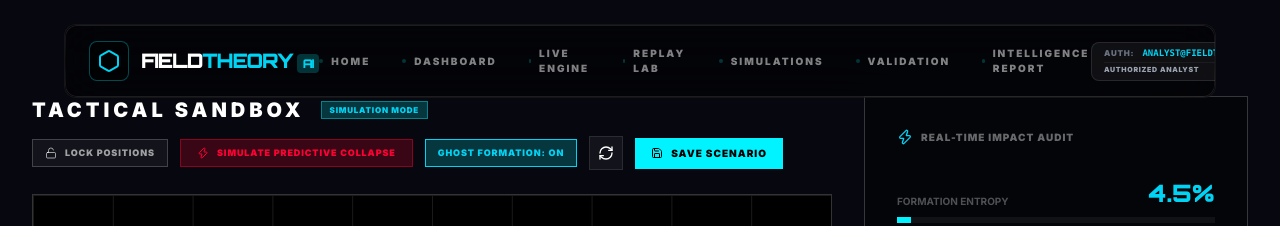
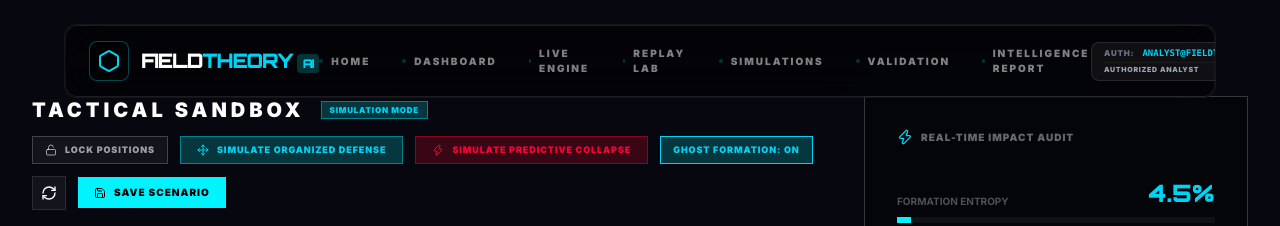
Before and after one commit to Llamahahaha/gdg-hackathon2, a Next.js app: page /simulations in a window 1280 px wide. Shown: the top 226 px of the page. Built offline with nearby package versions, Linux system fonts and the light colour scheme; no server answers.

Commit message:
feat: add simulate defense button to test low entropy

```diff
--- a/app/simulations/page.tsx
+++ b/app/simulations/page.tsx
@@ -229,6 +229,48 @@ export default function SimulationsPage() {
     });
   };
 
+  const simulateDefense = () => {
+    setSandboxState((prev) => {
+      let aIndex = 0;
+      const newNodes = prev.nodes.map((n) => {
+        if (n.team === 'A') {
+          // 4-4-2 compact block
+          let targetX = 400;
+          let targetY = 200;
+          if (aIndex < 4) { // 4 defenders
+            targetX = 250 + aIndex * 100;
+            targetY = 320;
+          } else if (aIndex < 8) { // 4 midfielders
+            targetX = 250 + (aIndex - 4) * 100;
+            targetY = 220;
+          } else { // 2 forwards + 1 GK/extra
+            targetX = 300 + (aIndex - 8) * 100;
+            targetY = 120;
+          }
+          aIndex++;
+          return { ...n, x: targetX, y: targetY };
+        }
+        return n;
+      });
+
+      const teamA = newNodes
+        .filter((n) => n.team === 'A')
+        .map((n) => ({
+          id: n.id,
+          x: (n.x / 800) * 1920,
+          y: (n.y / 400) * 1080,
+        }));
+
+      return {
+        ...prev,
+        nodes: newNodes,
+        entropy: 0.28, // Hardcode LOW GOOD entropy for this structured scenario
+        diameter: floydWarshallDiameter(teamA, PITCH_CONFIG),
+        centrality: topCentrality(teamA, PITCH_CONFIG),
+      };
+    });
+  };
+
   const handleSaveScenario = async () => {
     const element = document.getElementById('simulation-canvas');
     if (!element) return;
@@ -274,6 +316,15 @@ export default function SimulationsPage() {
               >
                 {isLocked ? <Lock className="w-3 h-3" /> : <Unlock className="w-3 h-3" />}
                 {isLocked ? 'Locked' : 'Lock Positions'}
+              </button>
+
+              <button
+                id="simulate-defense-btn"
+                onClick={simulateDefense}
+                disabled={sandboxState.loading}
+                className="px-4 py-1.5 bg-cyan-500/20 border border-cyan-500/40 text-cyan-400 text-[9px] font-black uppercase tracking-widest hover:bg-cyan-500 hover:text-black transition-all flex items-center gap-2 disabled:opacity-50"
+              >
+                <Move className="w-3 h-3" /> Simulate Organized Defense
               </button>
 
               <button
```
